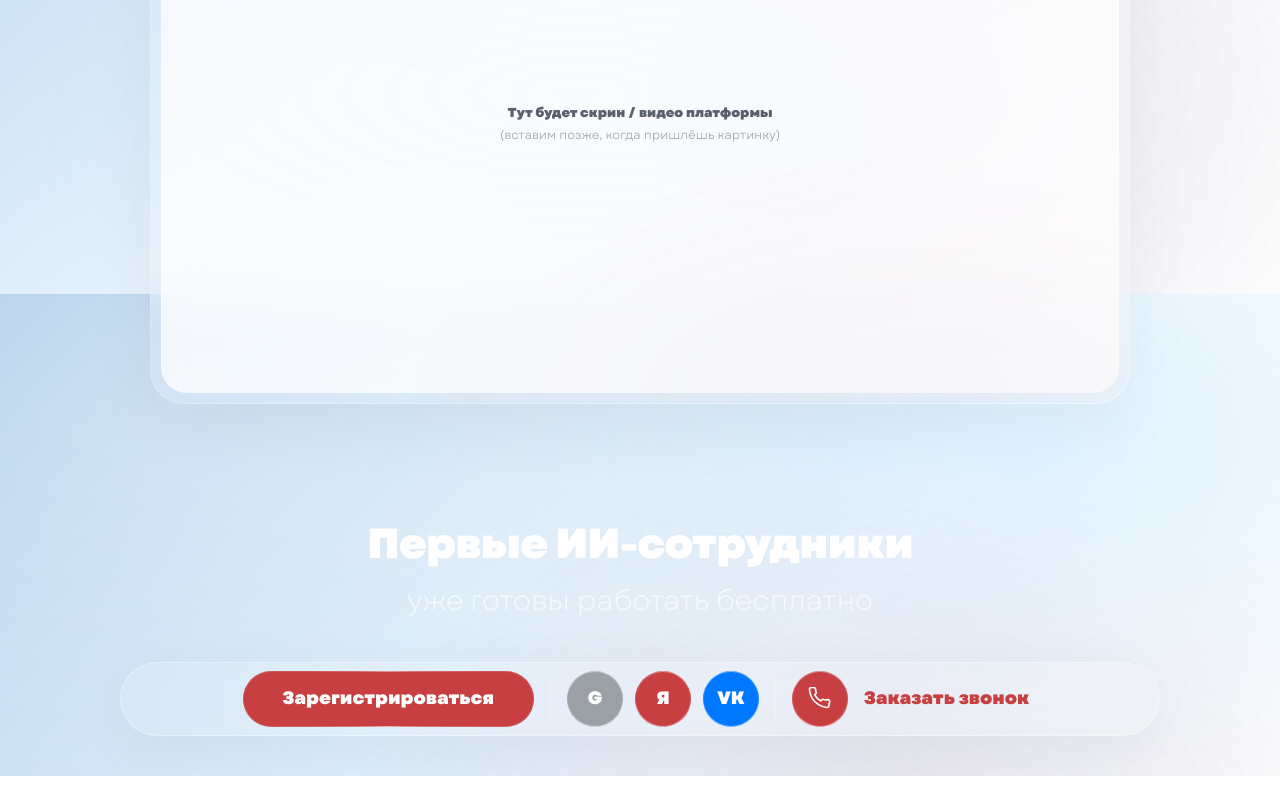
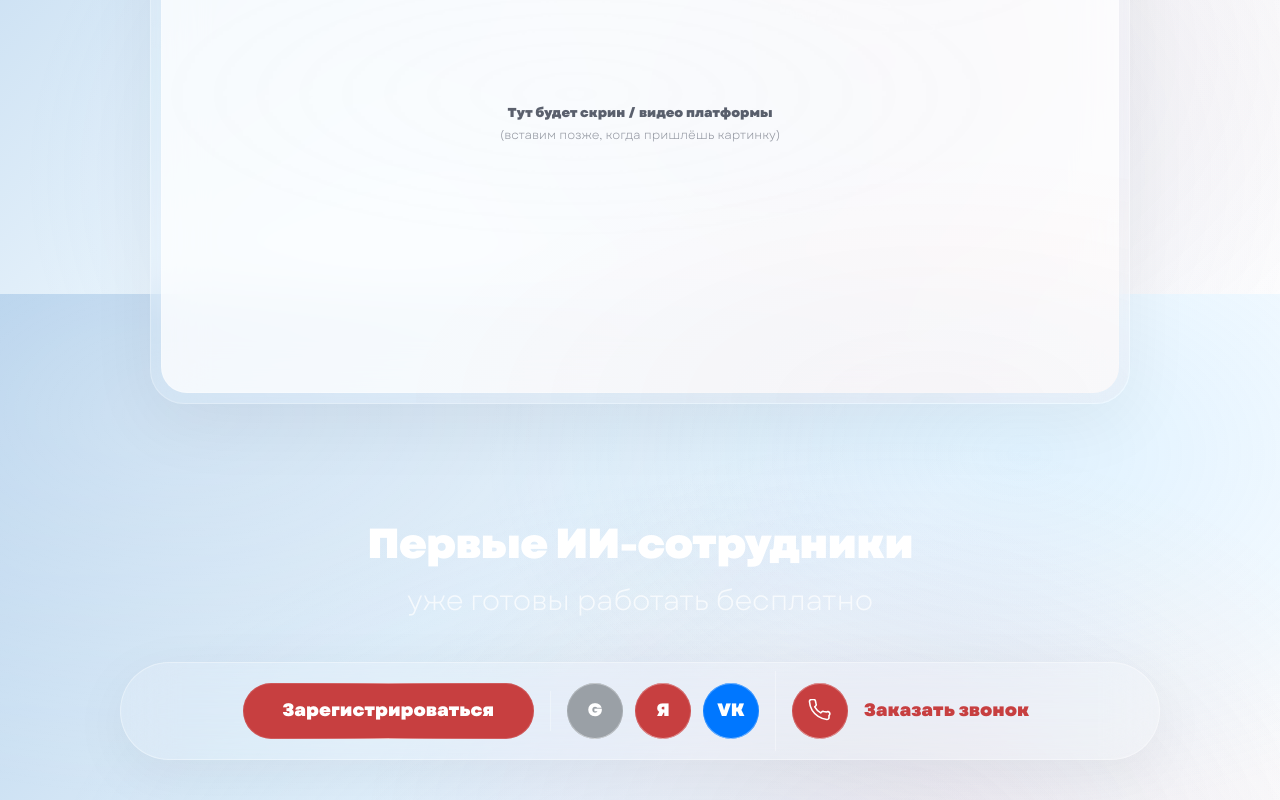
Before and after one commit to uniconsulting/uni.com, a Next.js app: page / in a window 1280 px wide. Shown: the part 506-1306 px from the top of the page. Before the commit the page ends 1282 px from the top, so only its background shows below. Built offline with nearby package versions, Linux system fonts and the light colour scheme.

Commit message:
Update CTA1.tsx

```diff
--- a/src/components/sections/CTA1.tsx
+++ b/src/components/sections/CTA1.tsx
@@ -68,7 +68,7 @@ export default function CTA1() {
               </a>
 
               {/* Divider 1 */}
-              <div className="hidden sm:block h-10 w-px bg-white/24" />
+              <div className="hidden sm:block h-10 w-px bg-white/34" />
 
               {/* Соц-кнопки */}
               <div className="flex items-center gap-3">
@@ -149,7 +149,7 @@ export default function CTA1() {
               </div>
 
               {/* Divider 2 */}
-              <div className="hidden sm:block h-10 w-px bg-white/24" />
+              <div className="hidden sm:block h-20 w-px bg-white/34" />
 
               {/* Заказать звонок */}
               <a
```
